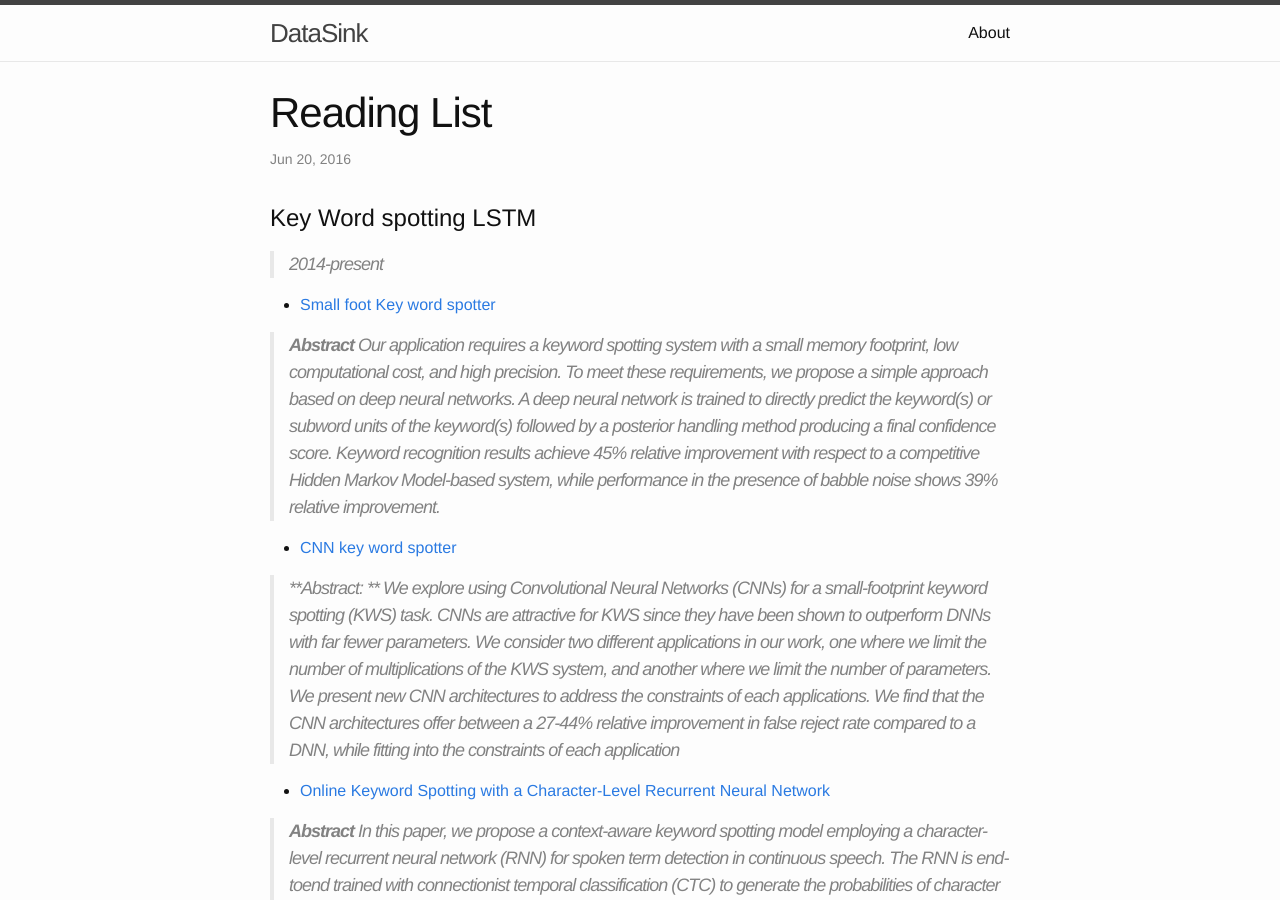
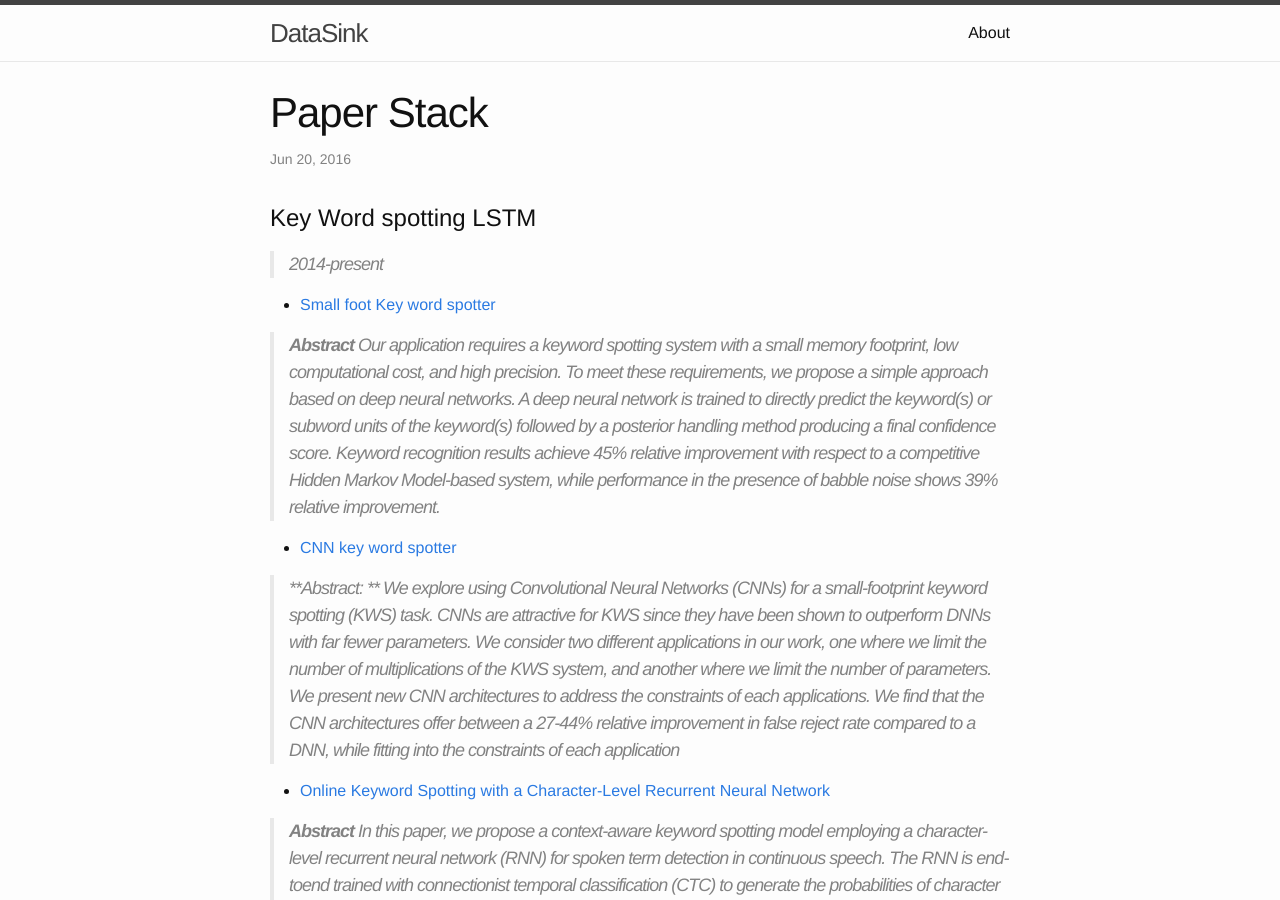
Before and after one commit to nvb2005/dataSink, a Jekyll site: the page built from _posts/2016-06-20-Reading-List-papers.markdown, in a window 1280 px wide and 900 px high. Built offline with Jekyll 4.4.1, drawn with Linux system fonts in a browser that asks for light colours.

Commit message:
Update 2016-06-20-Reading-List-papers.markdown

```diff
--- a/_posts/2016-06-20-Reading-List-papers.markdown
+++ b/_posts/2016-06-20-Reading-List-papers.markdown
@@ -1,6 +1,6 @@
 ---
 layout: post
-title:  "Reading List"
+title:  "Paper Stack"
 date:   2016-06-20
 categories: Reading List
 ---
```
